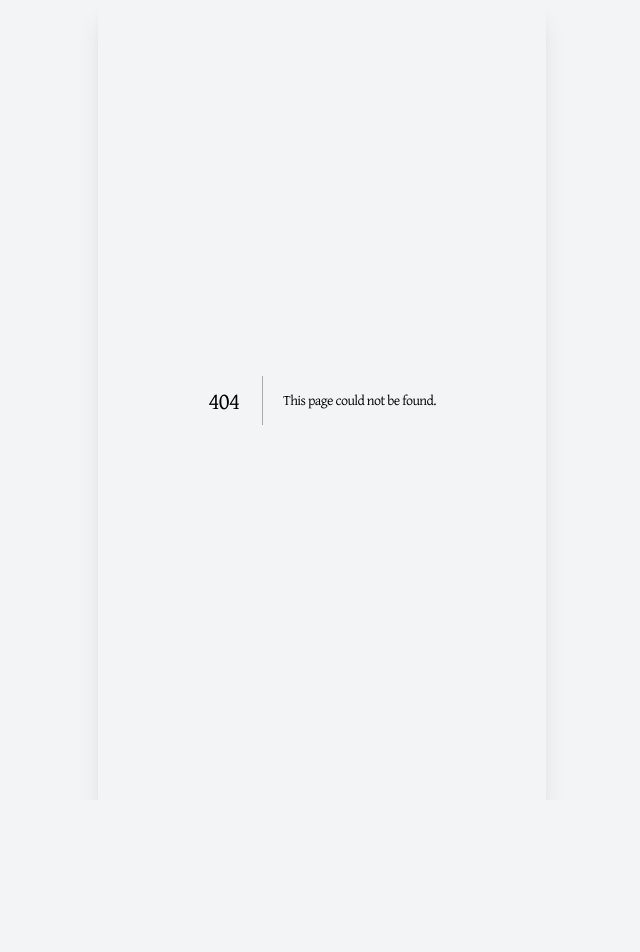
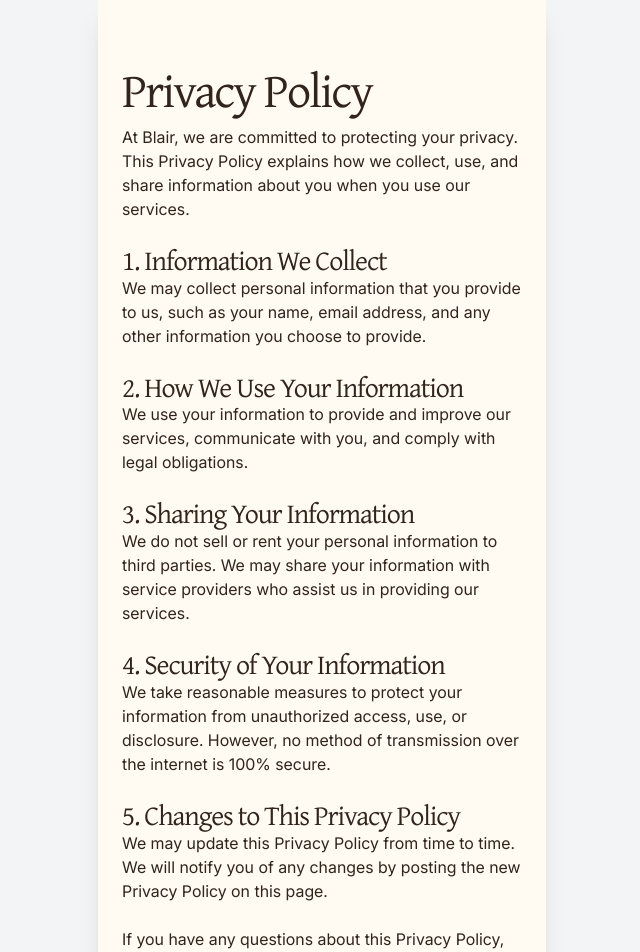
Before and after one commit to FarzadatBlair/BlairReactApp, a Next.js app: page /privacy in a window 1280 px wide. Before the commit this address had no page. Shown: the top 952 px of the page, without its empty margins (318-958 px from the left). Before the commit the page ends 800 px from the top, so only its background shows below. Built offline with nearby package versions, Linux system fonts and the light colour scheme.

Commit message:
add dummy terms and privacy policy page

```diff
--- /dev/null
+++ b/src/app/privacy/page.tsx
@@ -0,0 +1,48 @@
+'use client';
+import GenericPage from '@components/layout/GenericPage';
+
+const PrivacyPolicy = () => {
+  return (
+    <GenericPage className="p-6">
+      <h1 className="mb-2">Privacy Policy</h1>
+      <p className="mb-2">
+        At Blair, we are committed to protecting your privacy. This Privacy
+        Policy explains how we collect, use, and share information about you
+        when you use our services.
+      </p>
+      <h3 className="mt-4">1. Information We Collect</h3>
+      <p className="mb-2">
+        We may collect personal information that you provide to us, such as your
+        name, email address, and any other information you choose to provide.
+      </p>
+      <h3 className="mt-4">2. How We Use Your Information</h3>
+      <p className="mb-2">
+        We use your information to provide and improve our services, communicate
+        with you, and comply with legal obligations.
+      </p>
+      <h3 className="mt-4">3. Sharing Your Information</h3>
+      <p className="mb-2">
+        We do not sell or rent your personal information to third parties. We
+        may share your information with service providers who assist us in
+        providing our services.
+      </p>
+      <h3 className="mt-4">4. Security of Your Information</h3>
+      <p className="mb-2">
+        We take reasonable measures to protect your information from
+        unauthorized access, use, or disclosure. However, no method of
+        transmission over the internet is 100% secure.
+      </p>
+      <h3 className="mt-4">5. Changes to This Privacy Policy</h3>
+      <p className="mb-2">
+        We may update this Privacy Policy from time to time. We will notify you
+        of any changes by posting the new Privacy Policy on this page.
+      </p>
+      <p className="mt-4">
+        If you have any questions about this Privacy Policy, please contact us
+        at support@blairhealth.ca.
+      </p>
+    </GenericPage>
+  );
+};
+
+export default PrivacyPolicy;
--- /dev/null
+++ b/src/app/terms/page.tsx
@@ -0,0 +1,49 @@
+'use client';
+import GenericPage from '@components/layout/GenericPage';
+
+const TermsOfService = () => {
+  return (
+    <GenericPage className="p-6">
+      <h1 className="mb-2">Terms of Service</h1>
+      <p className="mb-2">
+        Please read these terms carefully before accessing any of Blair&apos;s
+        services.
+      </p>
+      <h3 className="mt-4">1. Acceptance of Terms</h3>
+      <p className="mb-2">
+        By using our services, you confirm that you accept these Terms and that
+        you agree to comply with them. If you do not agree to these terms, you
+        must not use our services.
+      </p>
+      <h3 className="mt-4">2. Changes to Terms</h3>
+      <p className="mb-2">
+        We may revise these Terms from time to time. Any changes will be posted
+        on this page, and your continued use of the services after changes are
+        made constitutes your acceptance of the new Terms.
+      </p>
+      <h3 className="mt-4">3. User Responsibilities</h3>
+      <p className="mb-2">
+        You are responsible for your use of the services and for any content you
+        provide. You agree not to use the services for any unlawful purpose or
+        in a way that violates any applicable laws or regulations.
+      </p>
+      <h3 className="mt-4">4. Limitation of Liability</h3>
+      <p className="mb-2">
+        To the fullest extent permitted by law, we will not be liable for any
+        indirect, incidental, special, consequential, or punitive damages
+        arising from your use of the services.
+      </p>
+      <h3 className="mt-4">5. Governing Law</h3>
+      <p className="mb-2">
+        These Terms shall be governed by and construed in accordance with the
+        laws of the jurisdiction in which Blair operates.
+      </p>
+      <p className="mt-4">
+        If you have any questions about these Terms, please contact us at
+        support@blairhealth.ca.
+      </p>
+    </GenericPage>
+  );
+};
+
+export default TermsOfService;
```
